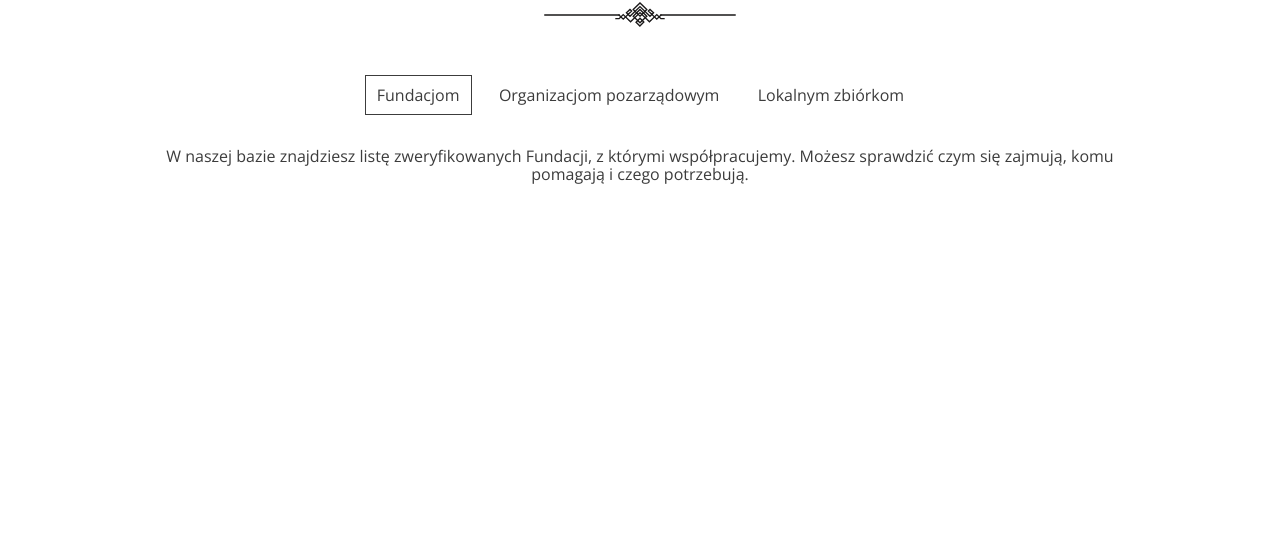
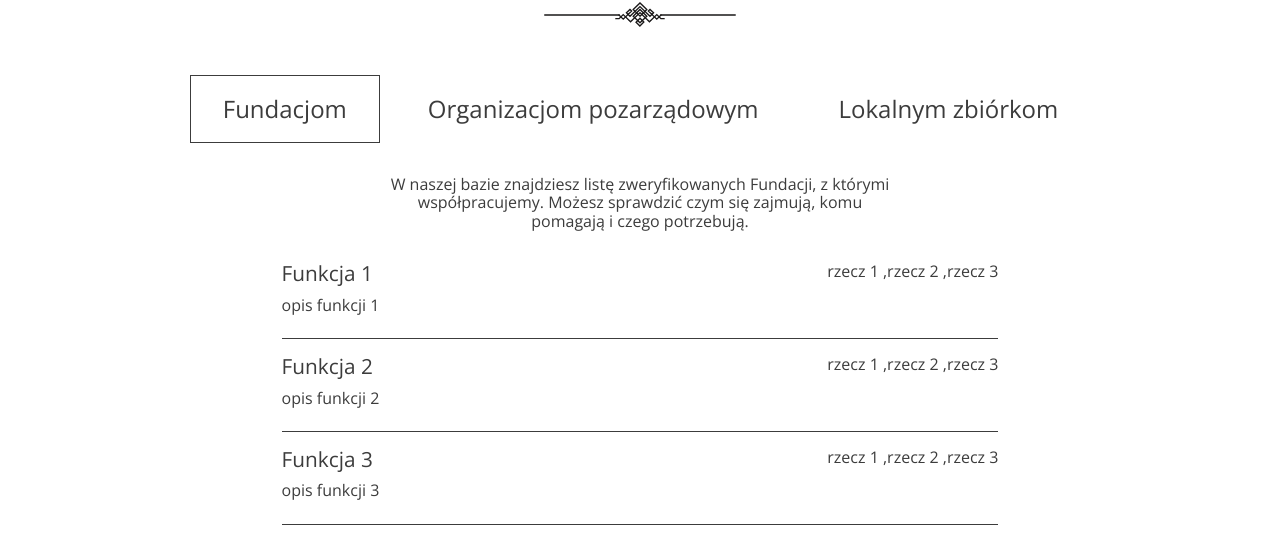
Before and after one commit to GrzegorzBanaszak/oddam_rzeczy, a React (Create React App) app: page / in a window 1280 px wide. Shown: the part 4110-4648 px from the top of the page. Before the commit the page ends 4325 px from the top, so only its background shows below. Built offline with nearby package versions, Linux system fonts and the light colour scheme.

Commit message:
Display list items

```diff
--- a/src/components/HomeWhoHelp.js
+++ b/src/components/HomeWhoHelp.js
@@ -2,6 +2,7 @@ import React from "react";
 import { useState } from "react";
 import decoration from "../assets/Decoration.svg";
 import WhoHelpControler from "./WhoHelpControler";
+import { WhoHelpList } from "./WhoHelpList";
 const HomeWhoHelp = () => {
   const [selected, setSelected] = useState("funkcjom");
   return (
@@ -43,8 +44,9 @@ const HomeWhoHelp = () => {
             czego potrzebują.
           </p>
         </div>
-
-        {/* Sekcja organizacji */}
+        <div className="who-help-bottom">
+          <WhoHelpList selected={selected} />
+        </div>
       </div>
     </section>
   );
--- /dev/null
+++ b/src/components/WhoHelpItem.js
@@ -0,0 +1,18 @@
+import React from "react";
+
+const WhoHelpItem = ({ item }) => {
+  const { title, description, stuff } = item;
+  return (
+    <div className="who-help-item">
+      <div className="item-left">
+        <h3 className="item-title">{title}</h3>
+        <p className="item-description">{description}</p>
+      </div>
+      <div className="item-right">
+        <h4 className="item-stuff">{stuff}</h4>
+      </div>
+    </div>
+  );
+};
+
+export default WhoHelpItem;
--- /dev/null
+++ b/src/components/WhoHelpList.js
@@ -0,0 +1,26 @@
+import React from "react";
+import { useEffect } from "react";
+import { useState } from "react";
+import { helpList } from "../helpList";
+import WhoHelpItem from "./WhoHelpItem";
+export const WhoHelpList = ({ selected }) => {
+  const [list, setList] = useState([]);
+  const [length, setlength] = useState(0);
+
+  const getSelected = () => {
+    const filtred = helpList.find((item) => item.name === selected);
+    setList(filtred.itams);
+  };
+  useEffect(() => {
+    getSelected();
+  }, [selected]);
+
+  return (
+    <div className="who-help-list">
+      {list &&
+        list
+          .slice(length, length + 3)
+          .map((item, index) => <WhoHelpItem key={index} item={item} />)}
+    </div>
+  );
+};
--- a/src/scss/components/_home-who-help.scss
+++ b/src/scss/components/_home-who-help.scss
@@ -37,4 +37,37 @@
   .active {
     border: 1px solid $color-green;
   }
+
+  &-item {
+    display: flex;
+    justify-content: space-between;
+    padding-bottom: 1.5rem;
+    margin-top: 1rem;
+    border-bottom: 1px solid $color-green;
+  }
+  .item-title {
+    font-weight: 400;
+    font-size: 1.3rem;
+    margin-bottom: 0.6rem;
+  }
+  .item-stuff {
+    font-weight: 400;
+  }
 }
+
+@include desktop {
+  .who-help {
+    &-description {
+      width: 50%;
+    }
+    &-controler {
+      padding: 1.2rem 2rem;
+      font-size: 1.5rem;
+      cursor: pointer;
+    }
+    &-bottom {
+      width: 70%;
+      margin: 1rem auto;
+    }
+  }
+}
```
